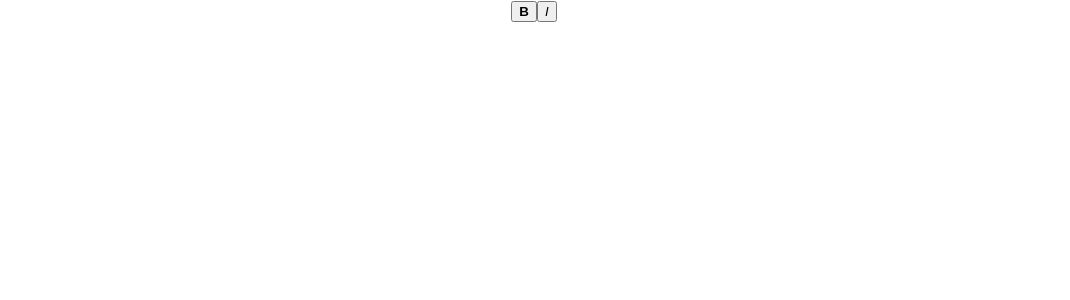
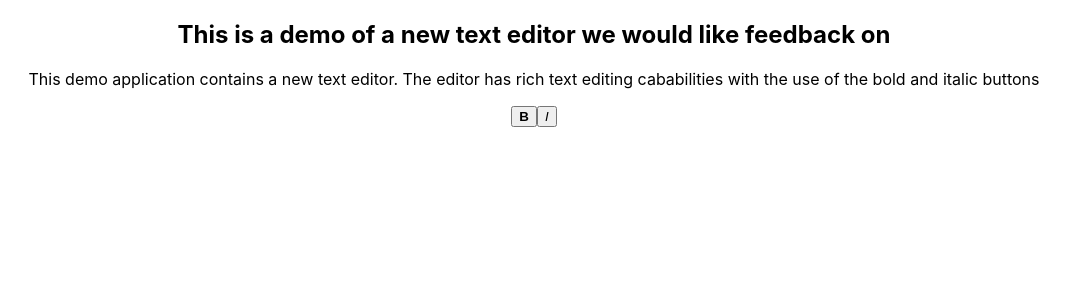
Before and after one commit to johnsn27/draftjs-spike, a React (Create React App) app in the folder draftjs-spike-app/: page / in a window 1280 px wide. Shown: the top 300 px of the page, without its empty margins (106-1176 px from the left). Built offline with nearby package versions, Linux system fonts and the light colour scheme.

Commit message:
Add introduction text

```diff
--- a/draftjs-spike-app/src/App.js
+++ b/draftjs-spike-app/src/App.js
@@ -2,11 +2,18 @@ import React, { Component } from 'react';
 import './App.css';
 import RichTextEditor from './components/Editor'
 
+const Introduction = () => (
+  <section>
+    <h1>This is a demo of a new text editor we would like feedback on</h1>
+    <p>This demo application contains a new text editor. The editor has rich text editing cababilities with the use of the bold and italic buttons</p>
+  </section>
+)
 
 class App extends Component {
   render() {
     return (
       <div className="App">
+        <Introduction />
         <RichTextEditor />
       </div>
     );
```
